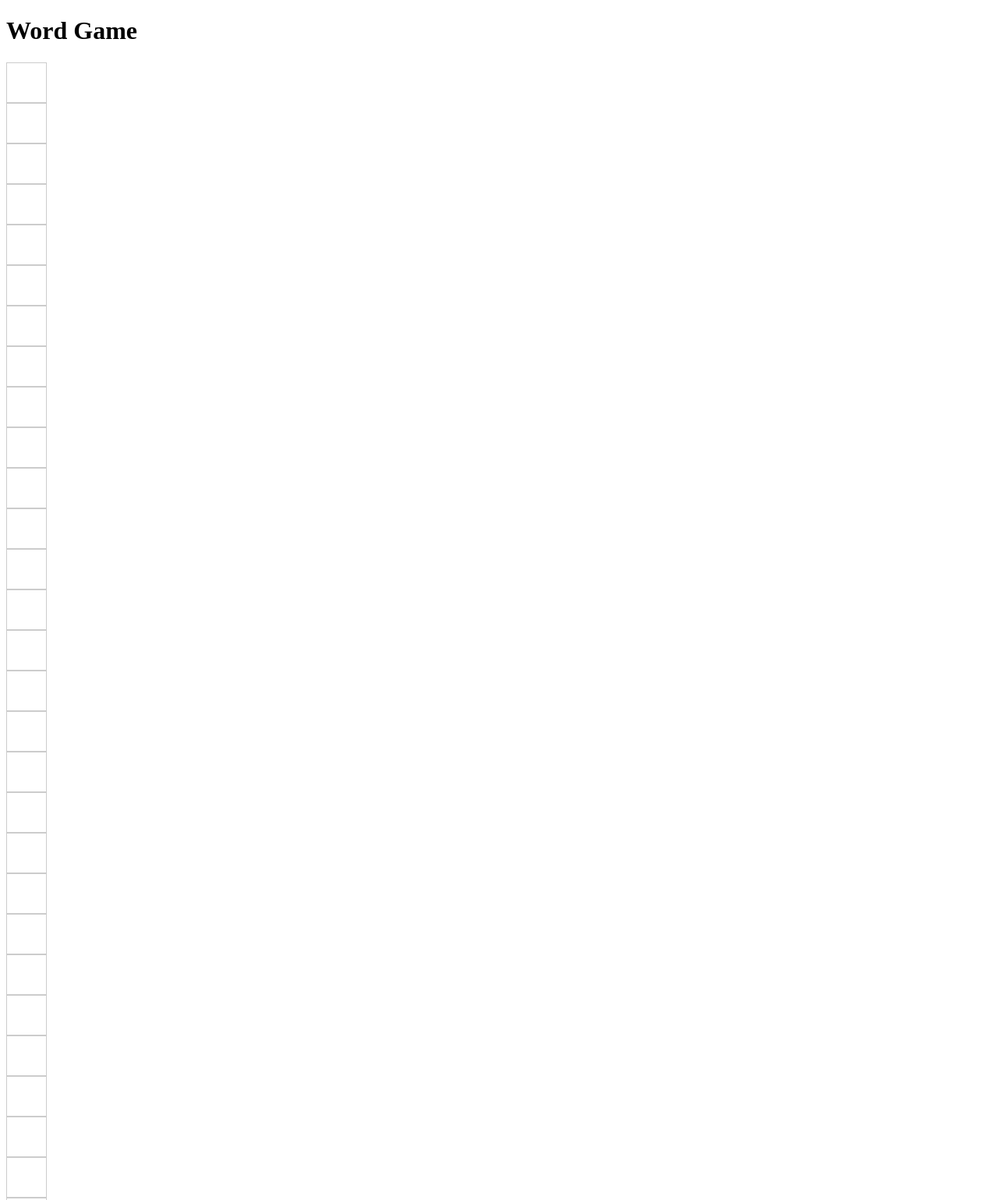
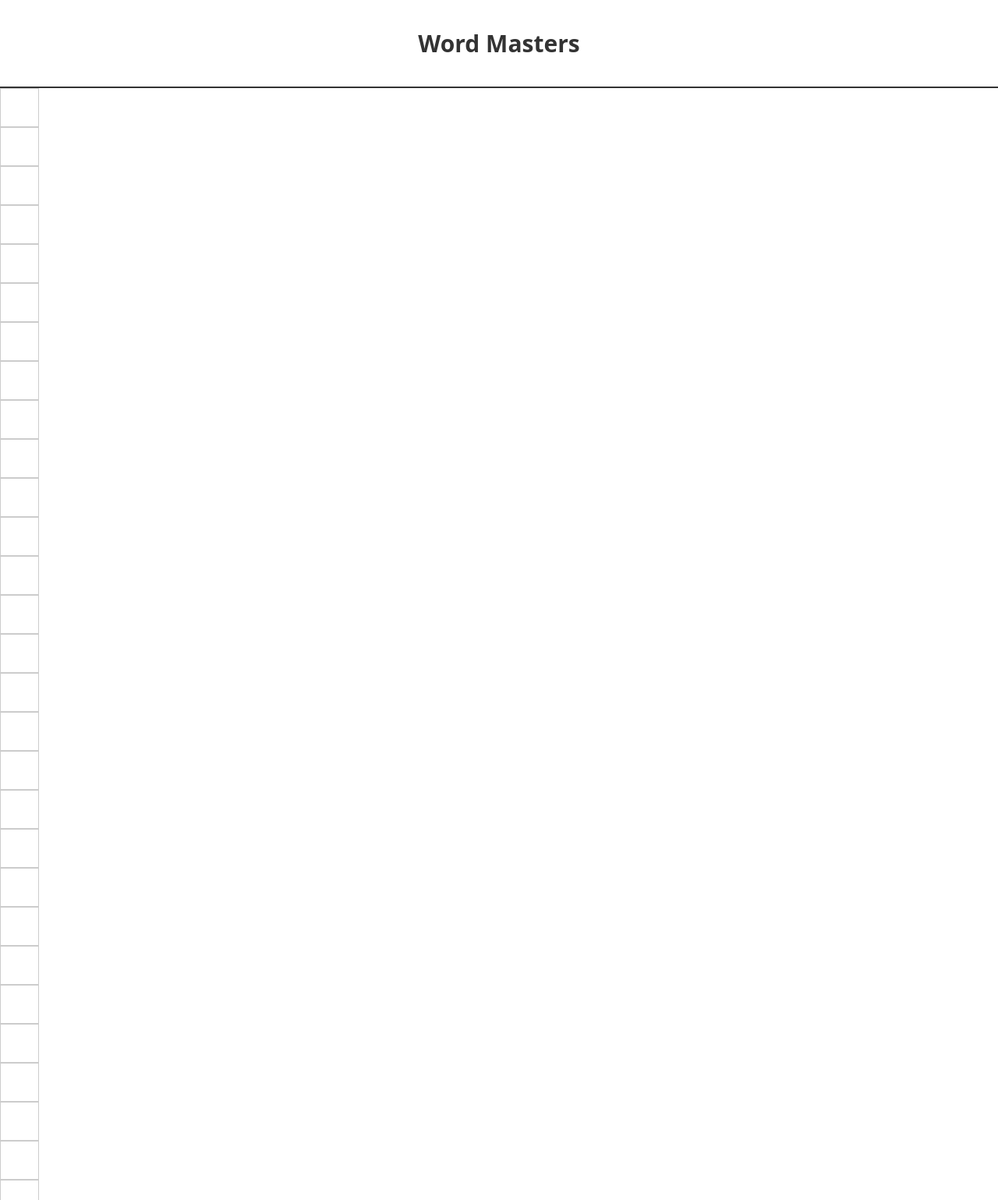
Before and after one commit to D-SNED/word-game, a plain HTML site: page index.html in a window 1280 px wide. Shown: the top 1539 px of the page at 78% size. Drawn offline with Linux system fonts and the light colour scheme.

Commit message:
finished navbar styling

```diff
--- a/index.html
+++ b/index.html
@@ -3,52 +3,44 @@
   <head>
     <meta charset="UTF-8" />
     <meta name="viewport" content="width=device-width, initial-scale=1.0" />
-    <title>Word Game</title>
+    <title>Word Masters</title>
     <link rel="stylesheet" href="styles.css" />
   </head>
   <body>
-    <h1>Word Game</h1>
-    <div class="row">
-      <div class="square"></div>
-      <div class="square"></div>
-      <div class="square"></div>
-      <div class="square"></div>
-      <div class="square"></div>
-    </div>
-    <div class="row">
-      <div class="square"></div>
-      <div class="square"></div>
-      <div class="square"></div>
-      <div class="square"></div>
-      <div class="square"></div>
-    </div>
-    <div class="row">
-      <div class="square"></div>
-      <div class="square"></div>
-      <div class="square"></div>
-      <div class="square"></div>
-      <div class="square"></div>
-    </div>
-    <div class="row">
-      <div class="square"></div>
-      <div class="square"></div>
-      <div class="square"></div>
-      <div class="square"></div>
-      <div class="square"></div>
-    </div>
-    <div class="row">
-      <div class="square"></div>
-      <div class="square"></div>
-      <div class="square"></div>
-      <div class="square"></div>
-      <div class="square"></div>
-    </div>
-    <div class="row">
-      <div class="square"></div>
-      <div class="square"></div>
-      <div class="square"></div>
-      <div class="square"></div>
-      <div class="square"></div>
+    <header class="navbar">
+      <h1 class="brand">Word Masters</h1>
+    </header>
+    <div class="grid">
+      <div class="square" id="0"></div>
+      <div class="square" id="1"></div>
+      <div class="square" id="2"></div>
+      <div class="square" id="3"></div>
+      <div class="square" id="4"></div>
+      <div class="square" id="5"></div>
+      <div class="square" id="6"></div>
+      <div class="square" id="7"></div>
+      <div class="square" id="8"></div>
+      <div class="square" id="9"></div>
+      <div class="square" id="10"></div>
+      <div class="square" id="11"></div>
+      <div class="square" id="12"></div>
+      <div class="square" id="13"></div>
+      <div class="square" id="14"></div>
+      <div class="square" id="15"></div>
+      <div class="square" id="16"></div>
+      <div class="square" id="17"></div>
+      <div class="square" id="18"></div>
+      <div class="square" id="19"></div>
+      <div class="square" id="20"></div>
+      <div class="square" id="21"></div>
+      <div class="square" id="22"></div>
+      <div class="square" id="23"></div>
+      <div class="square" id="24"></div>
+      <div class="square" id="25"></div>
+      <div class="square" id="26"></div>
+      <div class="square" id="27"></div>
+      <div class="square" id="28"></div>
+      <div class="square" id="29"></div>
     </div>
   </body>
 </html>
--- a/styles.css
+++ b/styles.css
@@ -1,3 +1,25 @@
+* {
+  box-sizing: border-box;
+}
+
+body {
+  font-family: system-ui, -apple-system, BlinkMacSystemFont, "Segoe UI", Roboto,
+    Oxygen, Ubuntu, Cantarell, "Open Sans", "Helvetica Neue", sans-serif;
+  margin: 0;
+  padding: 0;
+  color: #333;
+}
+
+.navbar {
+  border-bottom: 2px solid #333;
+}
+
+.brand {
+  text-align: center;
+  font-size: 30px;
+  padding: 15px;
+}
+
 .square {
   border: #ccc 1px solid;
   width: 50px;
```
Also changed, not shown: 1 other file.
